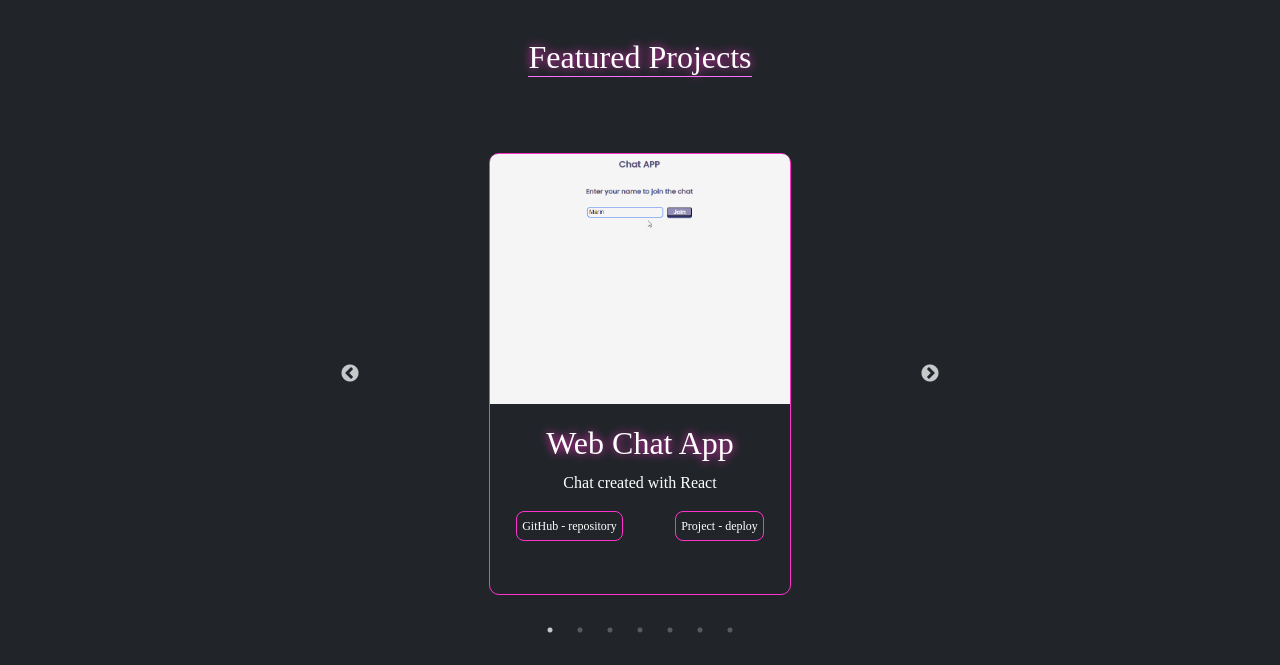
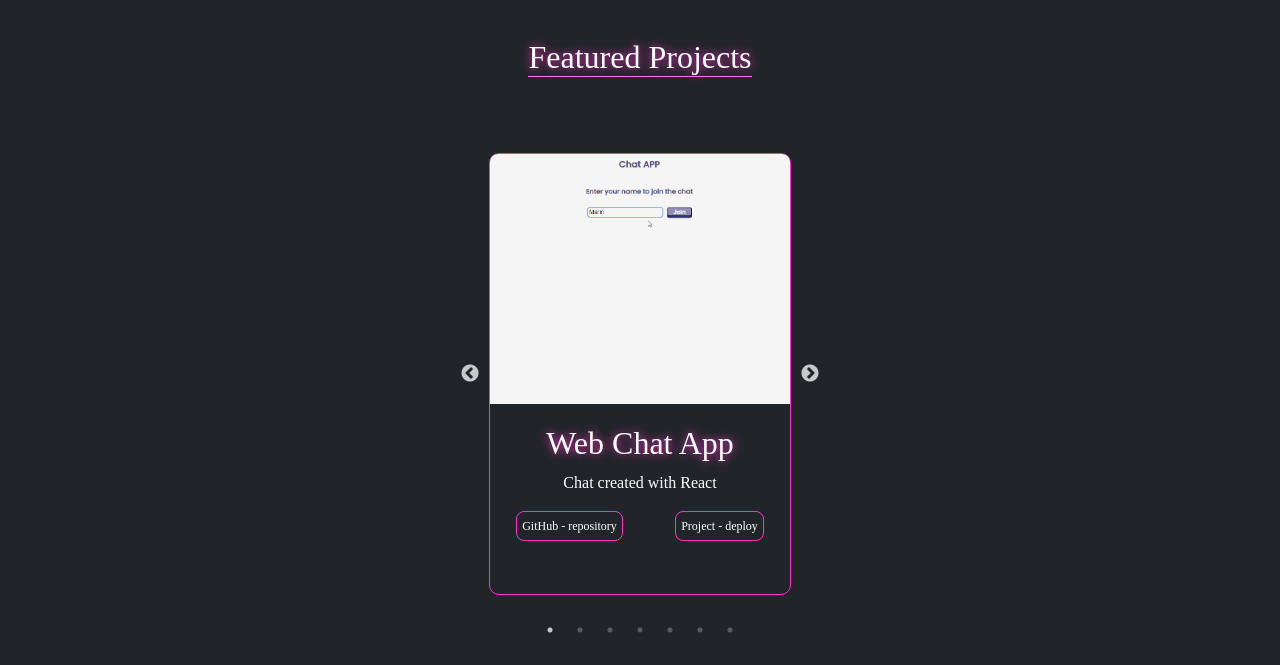
Before and after one commit to Marin303/react_portfolio_website, a React (Create React App) app: page / in a window 1280 px wide. Shown: the part 1520-2185 px from the top of the page. Built offline with nearby package versions, Linux system fonts and the light colour scheme; a web font is replaced by a local one.

Commit message:
slick arrow closer to section

```diff
--- a/src/App.css
+++ b/src/App.css
@@ -318,20 +318,8 @@ h2 {
 }
 .content{
   margin: auto;
-  max-width: 550px;
+  max-width: 310px;
 }
-/*
-.content {
-   margin:20px 180px 0 180px; */
-/*   padding: 80px;
-  display: flex;
-  justify-content: space-around;
-  flex-wrap: wrap;
-}
-*/
-/* .slick-prev:before, .slick-next:before {
-margin: 20px;
-} */
 
 /*Footer*/
 .footer {
--- a/src/Pages/FeaturedProjects.jsx
+++ b/src/Pages/FeaturedProjects.jsx
@@ -10,7 +10,7 @@ import WeatherForecast from "../Projects/WeatherForecast";
 import IpadressTracker from "../Projects/IpadressTracker";
 import CountrySearch from "../Projects/CountrySearch";
 import LinkSharingApp from "../Projects/LinkSharingApp";
-/* import ArrowDownIcon from "../Icons/ArrowDownIcon"; */
+
 
 const FeaturedProjects = () => {
   const settings = {
```
Also changed, not shown: 1 other file (tests, documents, lock files or other folders).
